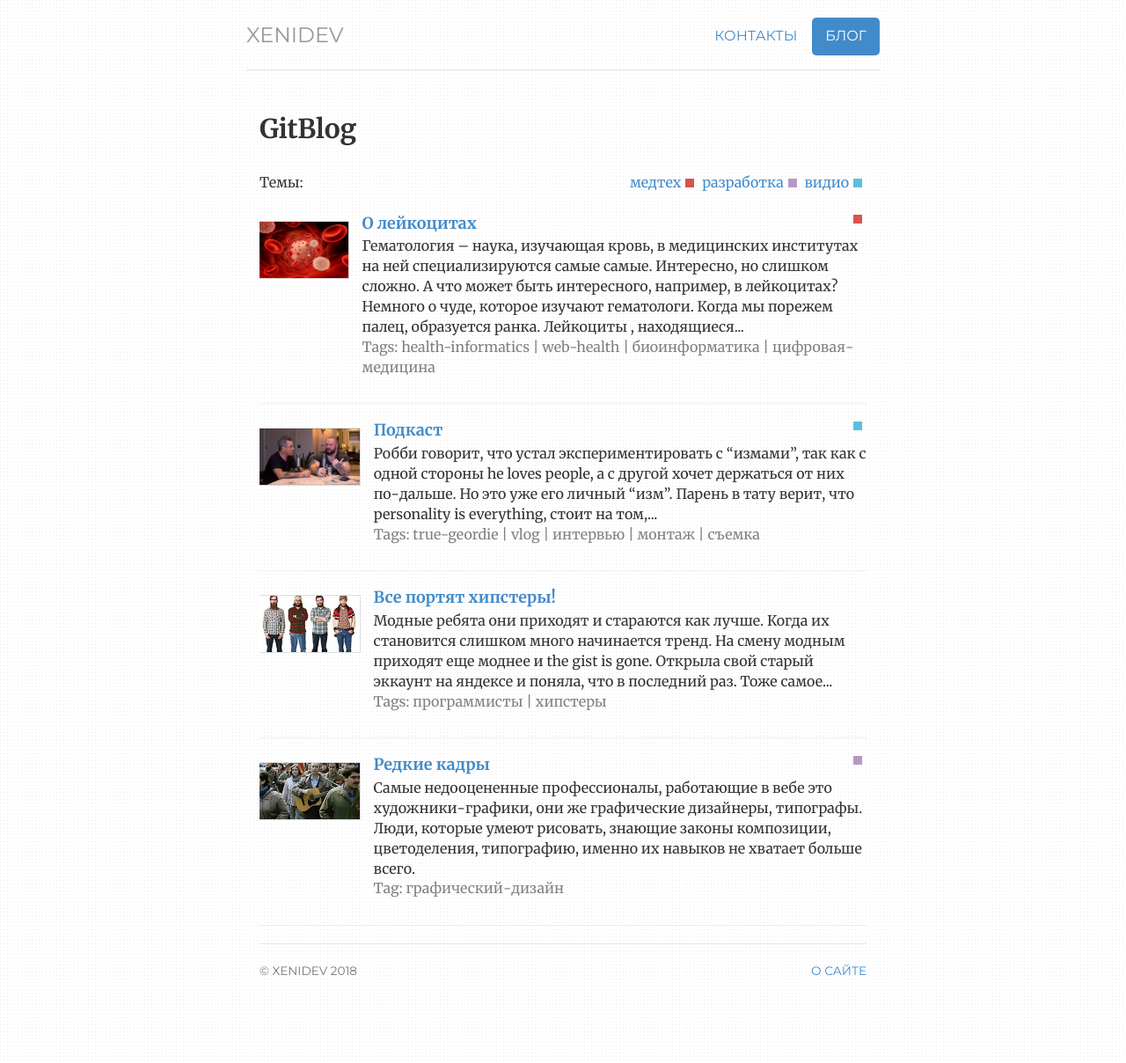
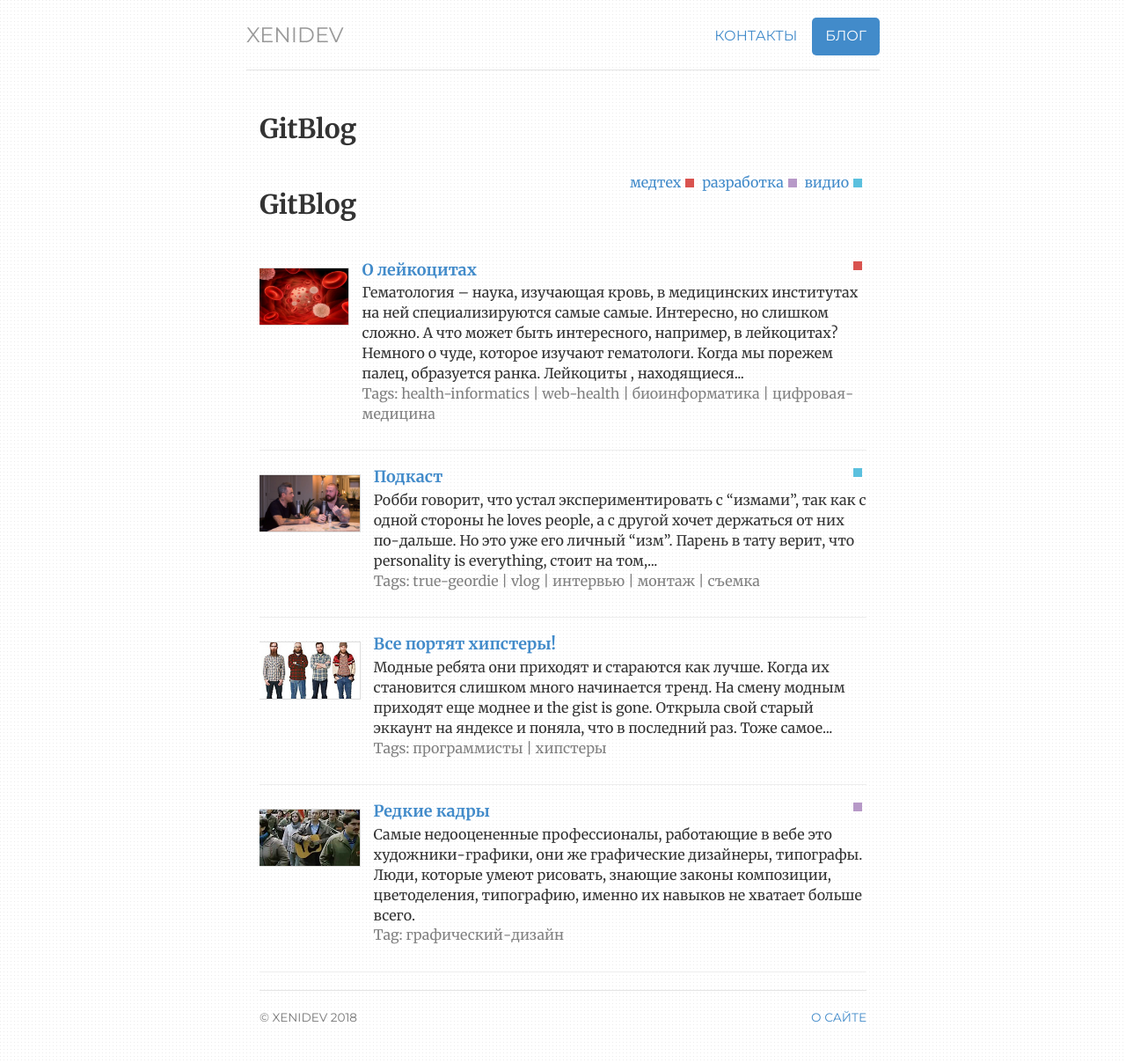
Before and after one commit to ValeraS/xenidev.github.io, a Jekyll site: the page built from notes/index.html, in a window 1280 px wide. Shown: the whole page at 88% size. Built offline with Jekyll 4.4.1, drawn with Linux system fonts in a browser that asks for light colours; before the commit the page ends 1155 px from its top, so only the background shows below that.

Commit message:
Update index.html

```diff
--- a/notes/index.html
+++ b/notes/index.html
@@ -14,7 +14,7 @@ notes: active
 
 <div class="row">
   <div class="col-sm-4">
-    <p>Темы:</p>
+    <h2>GitBlog</h2>
   </div>
   <div class="col-sm-8">
     <div class="pull-right">
@@ -27,7 +27,7 @@ notes: active
   </div>
 </div>
 
-
+    <br>
 
 
          {% for post in site.posts %}
```
